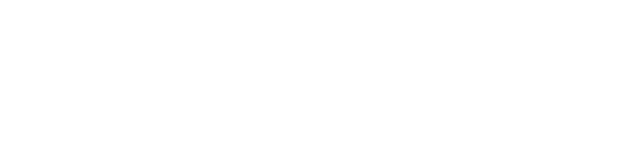
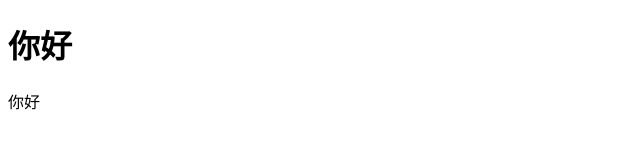
Before and after one commit to DengHao-x/gitdemo1, a plain HTML site: page index.html in a window 1280 px wide. Shown: the whole page, without its empty margins (0-640 px from the left). Drawn offline with Linux system fonts and the light colour scheme.

Commit message:
程序员A第二次提交

```diff
--- a/index.html
+++ b/index.html
@@ -5,5 +5,6 @@
 		<title></title>
 	</head>
 	<body>
+		<h1>你好</h1>你好
 	</body>
 </html>
```
